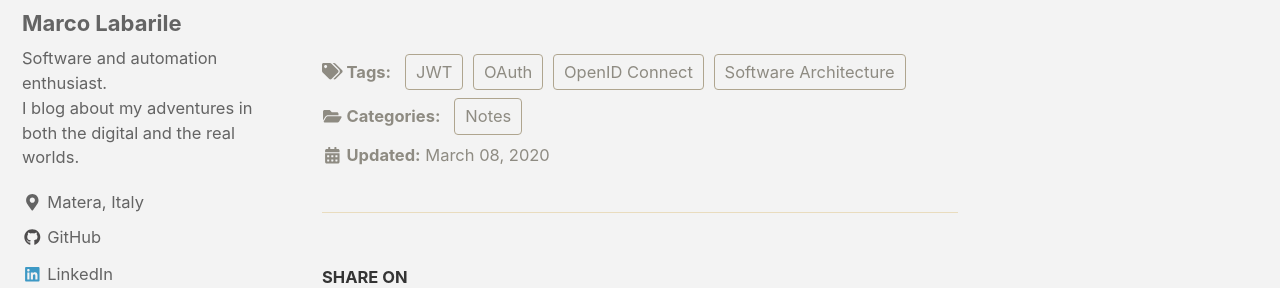
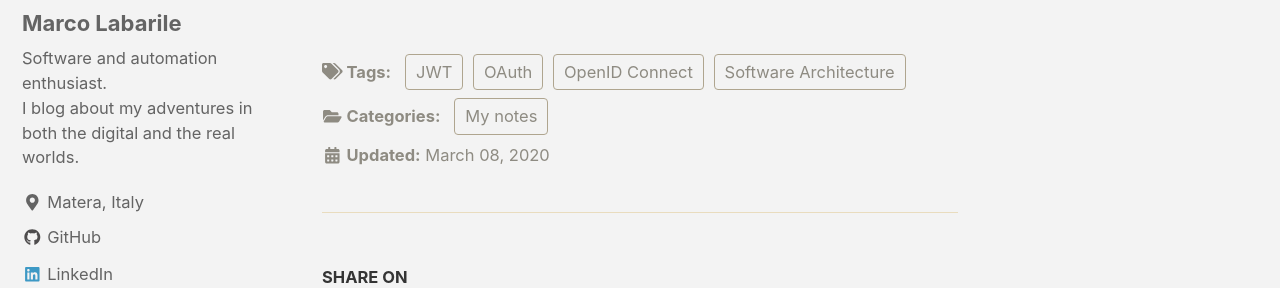
Before and after one commit to labarilem/labarilem.github.io, a Jekyll site: the page built from _posts/2020-03-08-notes-on-oauth2.md, in a window 1280 px wide and 900 px high, scrolled down 718 px. Shown: the part 154-442 px from the top of the window. Built offline with Jekyll 4.4.1, drawn with Linux system fonts in a browser that asks for light colours; nearby versions of some CDN libraries.

```diff
--- a/_posts/2020-03-08-notes-on-oauth2.md
+++ b/_posts/2020-03-08-notes-on-oauth2.md
@@ -6,7 +6,7 @@ last_modified_at: 2020-03-08
 preview:
   image: /assets/images/2020-03-08-notes-on-oauth2/oauth-logo.png
 categories:
-  - Notes
+  - My notes
 tags:
   - Software Architecture
   - JWT
```
